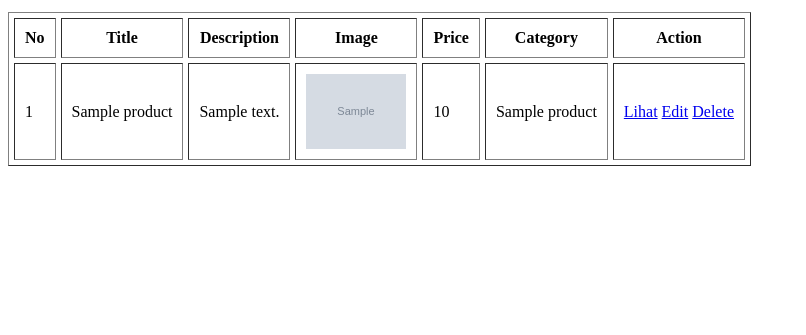
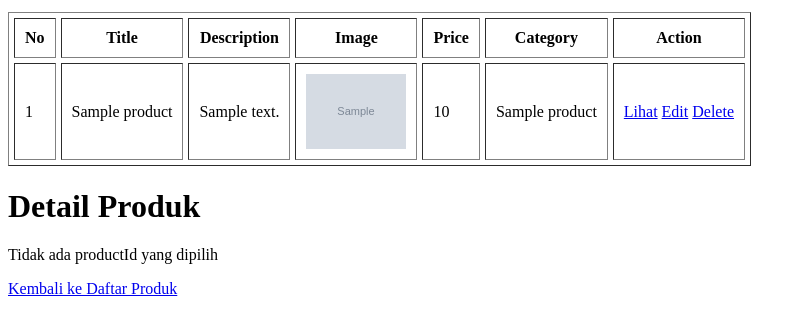
Before and after one commit to Novita3108/Uas_Webpro, a CodeIgniter app: the page made by application/views/product/listProduct.php in a window 1280 px wide. Shown: the part 140-475 px from the top of the page, without its empty margins (0-806 px from the left). Run offline with CodeIgniter, Linux system fonts and the light colour scheme; tables that the repository leaves empty or names only in its code hold one stand-in row (values such as "Sample post"); the template is opened without the code that fills it: most values are stand-ins (such as "Sample title", 1, 10 or a date in 2020); grey boxes marked "Sample" are stand-in pictures.

Commit message:
feat: update

```diff
--- a/application/views/product/listProduct.php
+++ b/application/views/product/listProduct.php
@@ -87,3 +87,53 @@
         <!-- /.content -->
     </div>
     <!-- /.content-wrapper -->
+
+
+
+    <body>
+    <h1>Detail Produk</h1>
+    <?php
+    // Periksa apakah ada parameter productId dalam URL
+    if (isset($_GET['product'])) {
+        $productId = $_GET['product'];
+
+        // Di sini, Anda dapat mengambil data dari database atau sumber lain berdasarkan productId yang dipilih
+        // Sebagai contoh, kita akan menampilkan data sesuai dengan productId yang dipilih pengguna
+
+        // Data contoh, Anda dapat menggantinya dengan sumber data sebenarnya
+        $data = array(
+            1 => array(
+                'productId' => 1,
+                'productName' => 'Produk 1',
+                'price' => 10000,
+                'description' => 'Deskripsi produk 1'
+            ),
+            2 => array(
+                'productId' => 2,
+                'productName' => 'Produk 2',
+                'price' => 20000,
+                'description' => 'Deskripsi produk 2'
+            ),
+            3 => array(
+                'productId' => 3,
+                'productName' => 'Produk 3',
+                'price' => 30000,
+                'description' => 'Deskripsi produk 3'
+            )
+            // Tambahkan lebih banyak data dengan mengganti productId dan nilainya sesuai kebutuhan
+        );
+
+        if (isset($data[$productId])) {
+            echo "<p>Produk ID: " . $data[$productId]['product'] . "</p>";
+            echo "<p>Nama Produk: " . $data[$productId]['productName'] . "</p>";
+            echo "<p>Harga: " . $data[$productId]['price'] . "</p>";
+            echo "<p>Deskripsi: " . $data[$productId]['description'] . "</p>";
+        } else {
+            echo "<p>Produk tidak ditemukan</p>";
+        }
+    } else {
+        echo "<p>Tidak ada productId yang dipilih</p>";
+    }
+    ?>
+    <a href="index.php">Kembali ke Daftar Produk</a>
+</body>
```
Also changed, not shown: application/views/product/detailProduct.php (added, +55 -0 lines).
